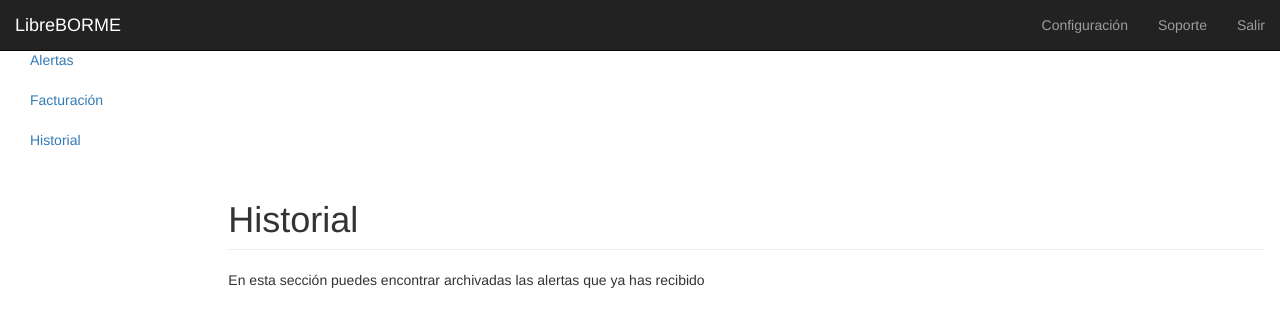
After one commit to PabloCastellano/libreborme, a Django app: template templates/alertas/dashboard_history.html in a window 1280 px wide. The commit adds this page. Shown: the top 327 px of the page. Run offline with Django 3.2, Linux system fonts and the light colour scheme; the template is opened without the code that fills it, so the values that code supplies are empty; some libraries are stand-ins or nearby versions.

Commit message:
init history

```diff
--- a/templates/alertas/base_dashboard.html
+++ b/templates/alertas/base_dashboard.html
@@ -52,6 +52,9 @@
             <li {% if active == 'alertas' %}class="active"{% endif %}><a href="{% url 'alertas-list' %}">Alertas</a></li>
             <li {% if active == 'billing' %}class="active"{% endif %}><a href="{% url 'alertas-billing' %}">Facturación</a></li>
           </ul>
+           <ul class="nav nav-sidebar">
+            <li {% if active == 'history' %}class="active"{% endif %}><a href="{% url 'dashboard-history' %}">Historial</a></li>
+          </ul>
         </div>
 
       {% block content %}{% endblock %}
--- /dev/null
+++ b/templates/alertas/dashboard_history.html
@@ -0,0 +1,10 @@
+{% extends "alertas/base_dashboard.html" %}
+{% load bootstrap %}
+
+{% block content %}
+        <div class="col-sm-9 col-sm-offset-3 col-md-10 col-md-offset-2 main">
+          <h1 class="page-header">Historial</h1>
+          <p>En esta sección puedes encontrar archivadas las alertas que ya has recibido</p>
+        </div>
+
+{% endblock %}
--- a/urls.py
+++ b/urls.py
@@ -17,8 +17,7 @@ urlpatterns = [
     url(r'^alertas/settings/$', views.DashboardSettingsView.as_view(), name='alertas-settings'),
     url(r'^alertas/settings/update/personal/$', views.settings_update_personal, name='alertas-settings-personal'),
     url(r'^alertas/settings/update/notifications/$', views.settings_update_notifications, name='alertas-settings-notifications'),
-
-
+    url(r'^alertas/history/$', views.DashboardHistoryView.as_view(), name='dashboard-history'),
 
 #    url(r'^(?P<id>\d+)/$', views.alertas_view, name='alertas-detail'),
 
```
Also changed, not shown: views.py (+10 -0 lines).
